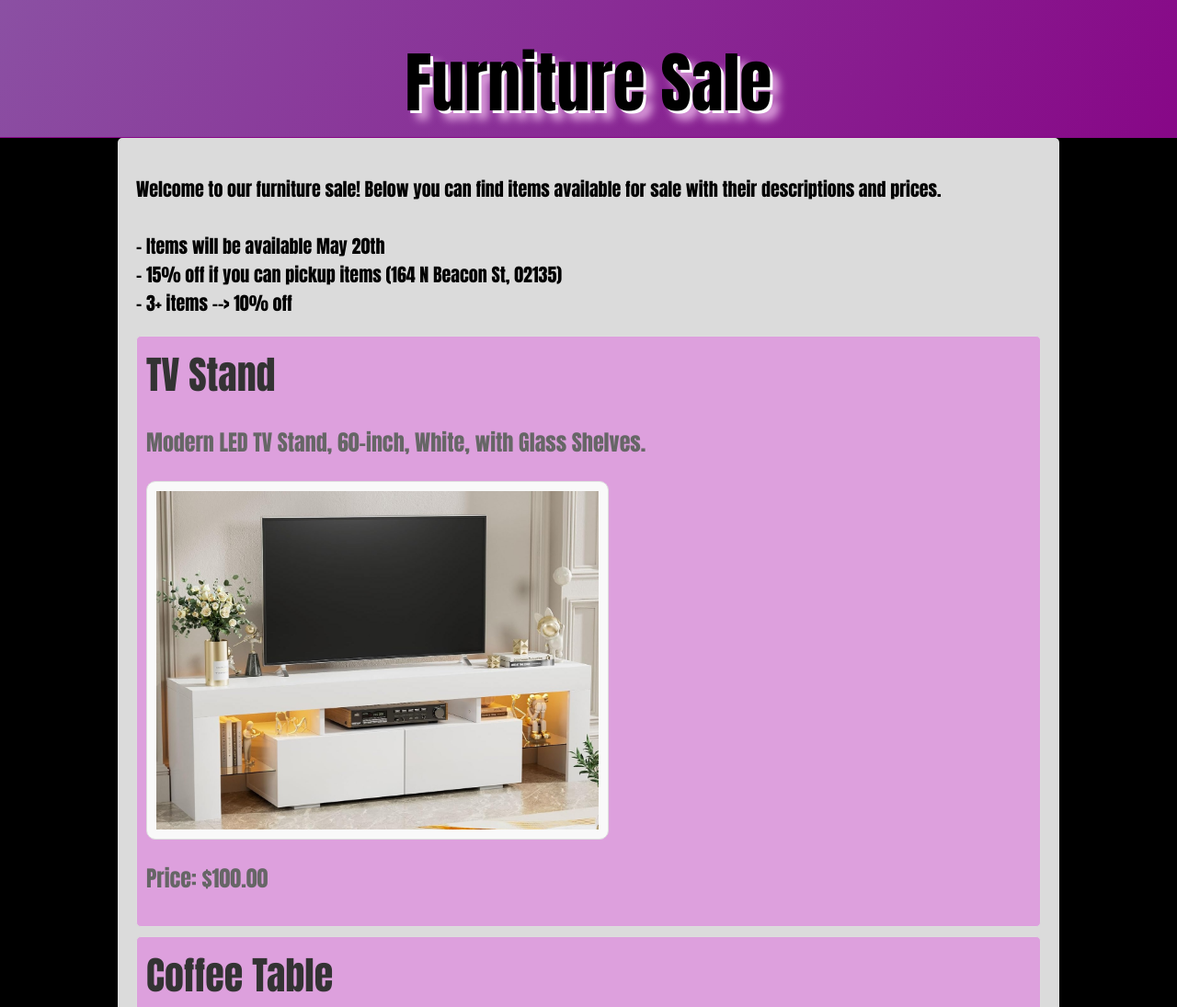
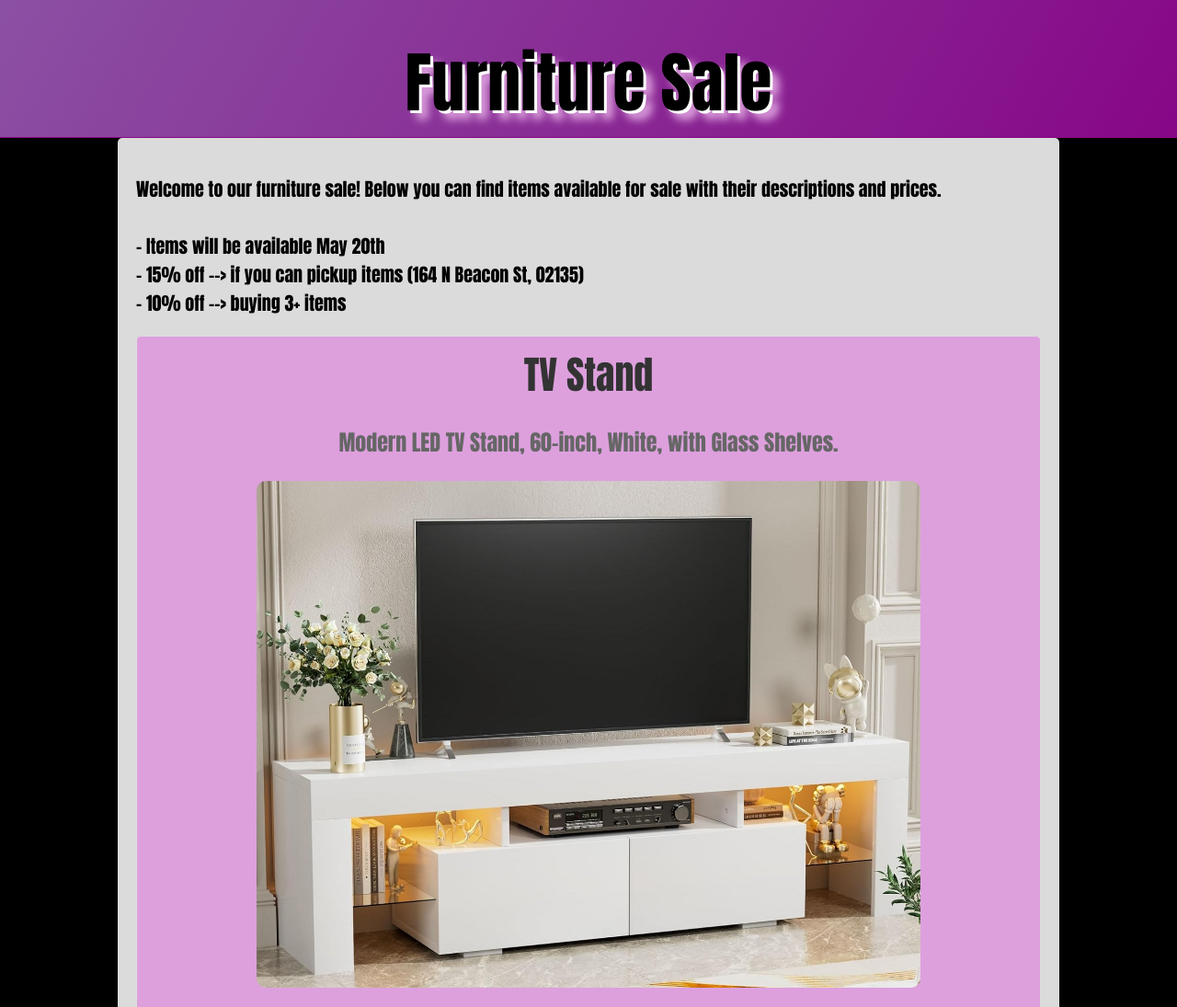
Before and after one commit to JaStaGa/houseSale, a plain HTML site: page index.html in a window 1280 px wide. Shown: the top 1095 px of the page at 92% size. Drawn offline with Linux system fonts and the light colour scheme.

Commit message:
centered photo

```diff
--- a/index.html
+++ b/index.html
@@ -37,6 +37,10 @@
             border-radius: 5px;
         }
         .item {
+            display: flex;
+            justify-content: center;
+            align-items: center;
+            flex-direction: column;
             border: 1px solid #ddd;
             margin-bottom: 10px;
             padding: 10px;
@@ -62,17 +66,8 @@
         }
 
         .item img {
-            display: flex;
-            justify-content: center;
-            align-items: center;
-            flex-direction: column;
-            border: 1px solid #ddd;
-            margin-bottom: 10px;
-            padding: 10px;
-            background: #f9f9f9;
             max-width: 75%;
             border-radius: 10px;
-            align-items: center;
         }
         /* Popup styles */
         #popup {
@@ -110,24 +105,14 @@
             <p>Welcome to our furniture sale! Below you can find items available for sale with their descriptions and prices. <br>
                 <br>
                 - Items will be available May 20th <br>
-                - 15% off if you can pickup items (164 N Beacon St, 02135) <br>
-                - 3+ items --> 10% off </p>
+                - 15% off --> if you can pickup items (164 N Beacon St, 02135) <br>
+                - 10% off --> buying 3+ items </p>
 
             <!-- Items -->
             <div class="item" onclick="showPopup()">
                 <h2>TV Stand</h2>
                 <p>Modern LED TV Stand, 60-inch, White, with Glass Shelves.</p>
-                <div class="slideshow-container">
-                    <div class="mySlides fade">
-                        <img src="images/tvstand4.jpg" style="width:50%" alt="TV Stand Image 1">
-                    </div>
-                    <!-- Add as many .mySlides divs as you have images -->
-                    <!-- Navigation dots -->
-                    <div style="text-align:center">
-                        <span class="dot" onclick="currentSlide(1)"></span>
-                        <span class="dot" onclick="currentSlide(2)"></span>
-                    </div>
-                </div>
+                <img src="images/tvstand4.jpg" alt="Item Image">
                 <p>Price: $100.00</p>
             </div>
 
```
